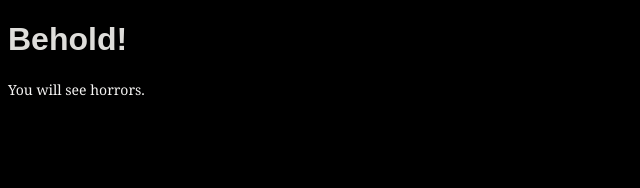
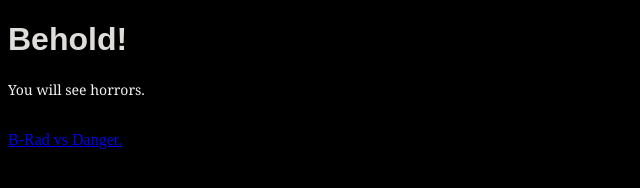
Before and after one commit to Haelikor/discord, a plain HTML site: page index.html in a window 1280 px wide. Shown: the whole page, without its empty margins (0-640 px from the left). Drawn offline with Linux system fonts and the light colour scheme.

Commit message:
Update index.html

```diff
--- a/index.html
+++ b/index.html
@@ -14,6 +14,7 @@ p {font-family:Georgia, serif;font-size:14px;font-style:normal;font-weight:norma
 </head>
 <body>
 <h1>Behold!</h1>
-<p>You will see horrors.</p>
+<p>You will see horrors.</p><br>
+<a href="https://github.com/Haelikor/discord/blob/main/BradDanger/index.html">B-Rad vs Danger.</a>
 </body>
 </html>
```
